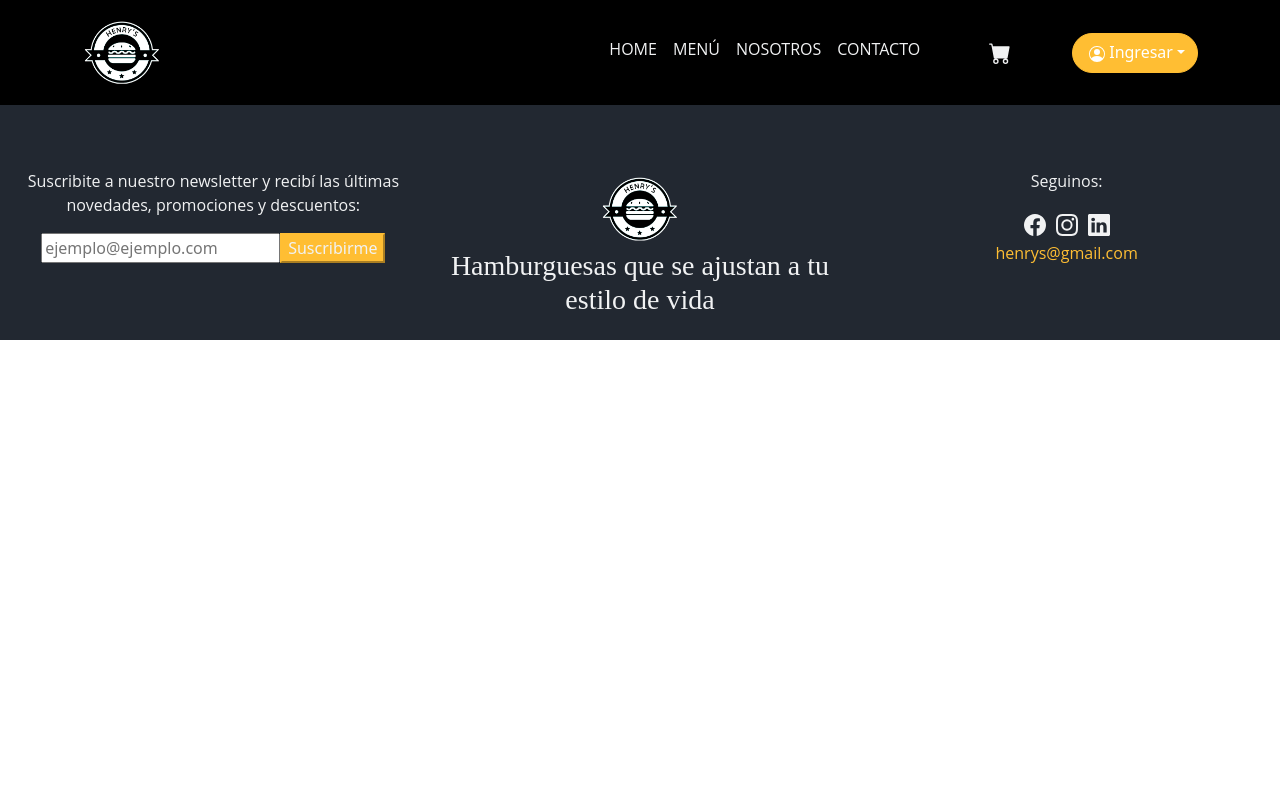
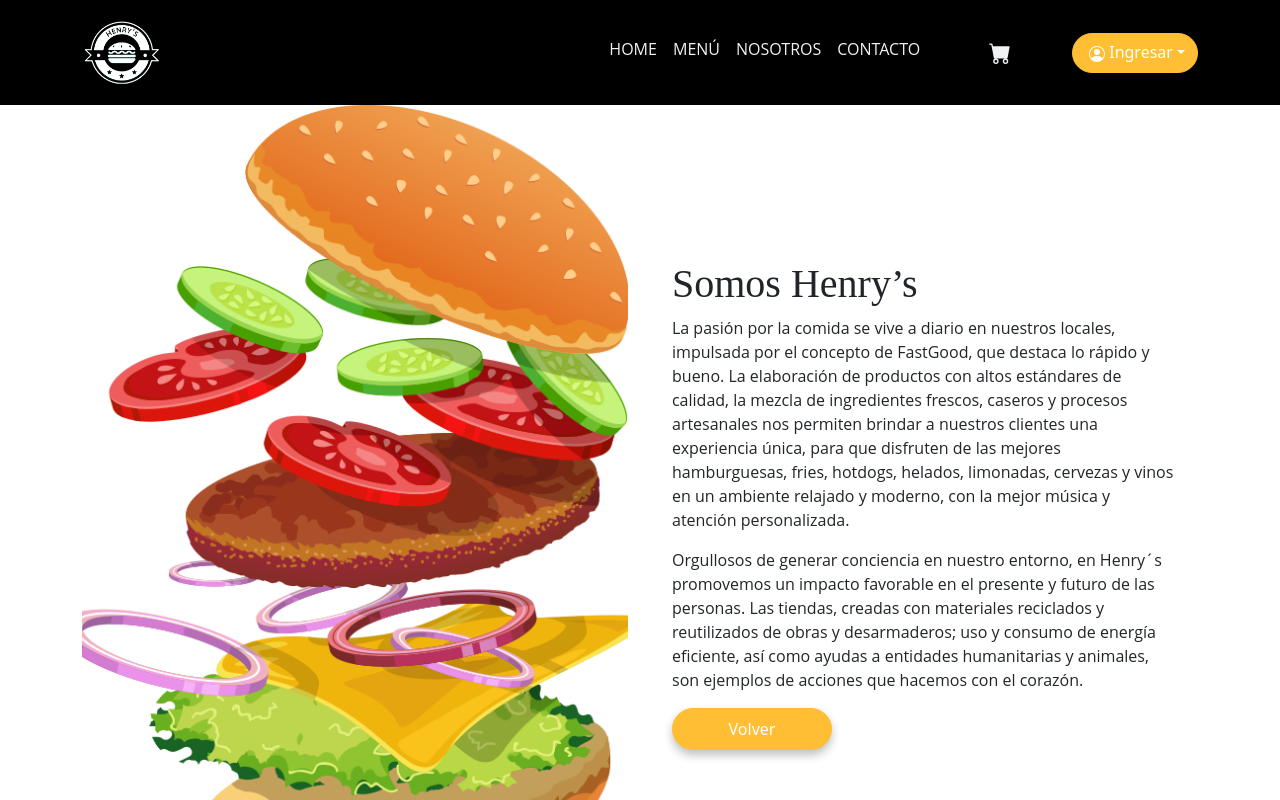
Before and after one commit to mabhyHs/Henrys-app, a React (Create React App) app in the folder client/: page /nosotros in a window 1280 px wide. Shown: the top 800 px of the page. Built offline with nearby package versions, Linux system fonts and the light colour scheme.

Commit message:
Create(Abou Us UI-Ready)

```diff
--- a/client/src/App.js
+++ b/client/src/App.js
@@ -6,6 +6,7 @@
 import Home from './Components/Home/Home';
 import Menu from './Components/Menu/Menu';
 import AddBurger from './Components/AddBurger/AddBurger';
+import AboutUs from './Components/AboutUs/AboutUs';
 
 import './App.css';
 
@@ -18,6 +19,7 @@
         <Route path="/contacto" element={<ContactoForm />} />
         <Route path="/menu" element={<Menu />} />
         <Route path="/addBurger" element={<AddBurger />} />
+        <Route path="/nosotros" element={<AboutUs />} />
       </Routes>
       <Footer />
     </div>
--- /dev/null
+++ b/client/src/Components/AboutUs/AboutUs.css
@@ -0,0 +1,23 @@
+.aboutUs__img__container {
+  height: 100vh;
+  background: url('../../Assets/Images/about-img.png');
+  background-repeat: no-repeat;
+  background-attachment: scroll;
+  background-position: center;
+  background-size: cover;
+}
+
+.aboutUs__row {
+  align-items: center;
+  flex-direction: row-reverse;
+}
+
+.aboutUs__btn {
+  padding: 0.5rem;
+  width: 10rem;
+}
+
+.aboutUs__text {
+  text-align: left;
+  padding: 2rem;
+}
--- a/client/src/Components/AboutUs/AboutUs.jsx
+++ b/client/src/Components/AboutUs/AboutUs.jsx
@@ -0,0 +1,49 @@
+import React from 'react';
+import Container from 'react-bootstrap/esm/Container';
+import Row from 'react-bootstrap/esm/Row';
+import Col from 'react-bootstrap/esm/Col';
+import Button from 'react-bootstrap/esm/Button';
+import { Link } from 'react-router-dom';
+
+import './AboutUs.css';
+
+function AboutUs() {
+  return (
+    <div>
+      <Container>
+        <Row className="aboutUs__row">
+          <Col lg={6} sm={12} className="aboutUs__text">
+            <h1>Somos Henry’s</h1>
+            <p>
+              La pasión por la comida se vive a diario en nuestros locales,
+              impulsada por el concepto de FastGood, que destaca lo rápido y
+              bueno. La elaboración de productos con altos estándares de
+              calidad, la mezcla de ingredientes frescos, caseros y procesos
+              artesanales nos permiten brindar a nuestros clientes una
+              experiencia única, para que disfruten de las mejores hamburguesas,
+              fries, hotdogs, helados, limonadas, cervezas y vinos en un
+              ambiente relajado y moderno, con la mejor música y atención
+              personalizada.
+            </p>
+            <p>
+              Orgullosos de generar conciencia en nuestro entorno, en Henry´s
+              promovemos un impacto favorable en el presente y futuro de las
+              personas. Las tiendas, creadas con materiales reciclados y
+              reutilizados de obras y desarmaderos; uso y consumo de energía
+              eficiente, así como ayudas a entidades humanitarias y animales,
+              son ejemplos de acciones que hacemos con el corazón.
+            </p>
+            <Button as={Link} to="/" className="aboutUs__btn">
+              Volver
+            </Button>
+          </Col>
+          <Col lg={6} sm={12}>
+            <div className="aboutUs__img__container" />
+          </Col>
+        </Row>
+      </Container>
+    </div>
+  );
+}
+
+export default AboutUs;
--- a/client/src/index.css
+++ b/client/src/index.css
@@ -395,4 +395,5 @@
 
 p {
   font-family: 'Open Sans', sans-serif;
+  font-size: 1rem;
 }
```
Also changed, not shown: client/src/Assets/Images/about-img.png (added), client/src/Components/AboutUs/AboutUs.module.css (deleted).
